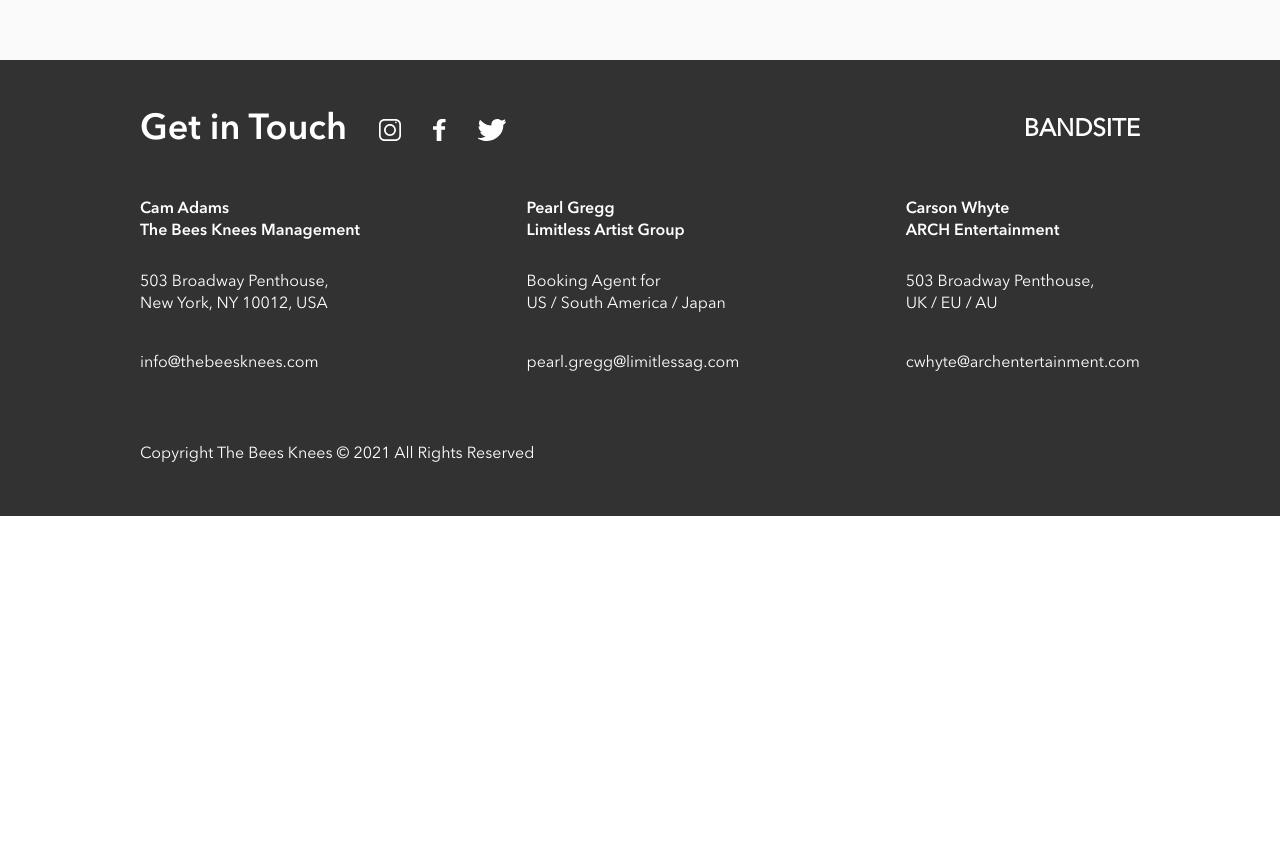
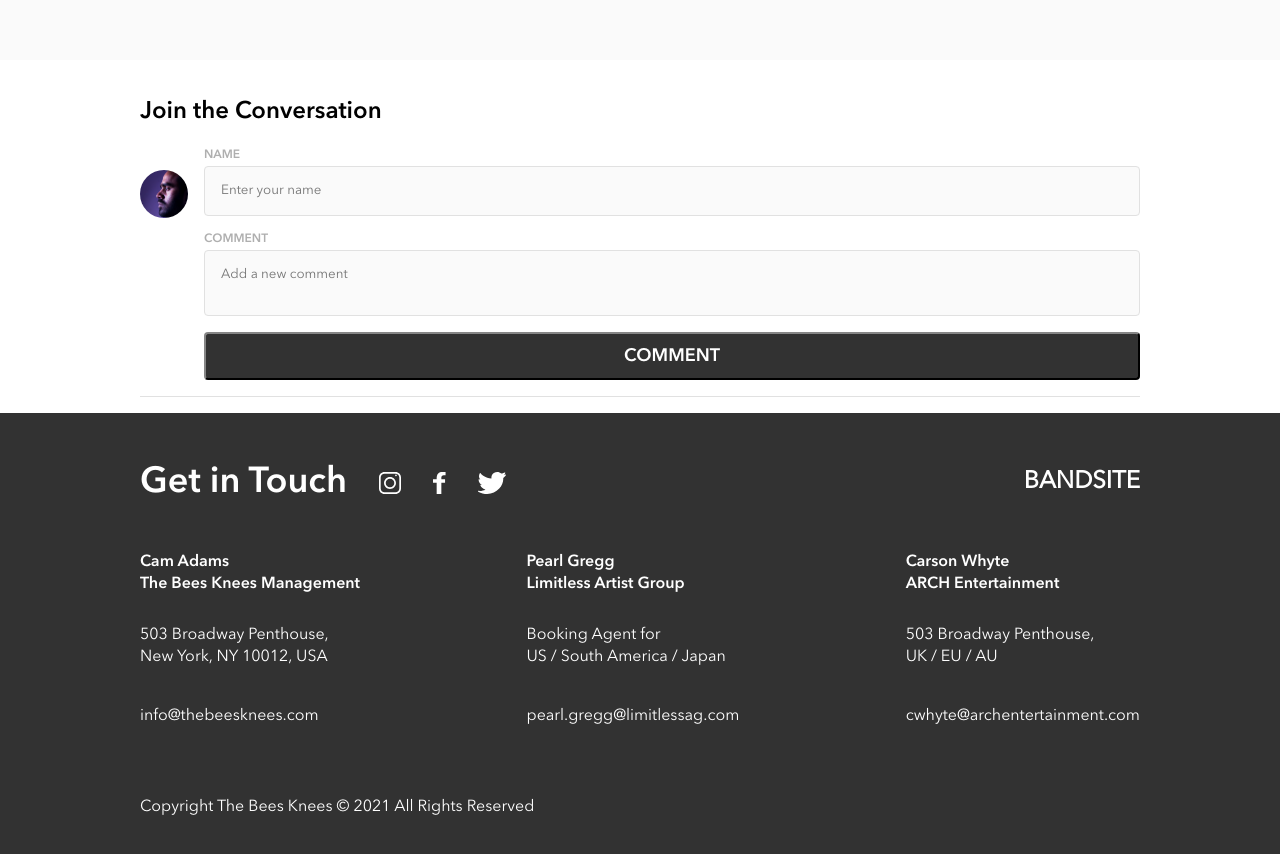
Before and after one commit to SimonMilord/bandsite, a plain HTML site: page index.html in a window 1280 px wide. Shown: the part 2417-3271 px from the top of the page. Before the commit the page ends 2933 px from the top, so only its background shows below. Drawn offline with Linux system fonts and the light colour scheme.

Commit message:
added html portion of the comment section on the bio page with the styling

```diff
--- a/index.html
+++ b/index.html
@@ -69,6 +69,27 @@
         </div>
       </div>
     </section>
+
+    <!-- COMMENTS SECTION AKA JOIN THE CONVERSATION -->
+    <section class="comments">
+      <div class="comments__wrapper">
+        <h2 class="comments__title subheader">Join the Conversation</h2>
+        <div class="comments__container">
+          <div class="comments__avatar-box">
+            <div class="comments__avatar"></div>
+          </div>
+          <div class="comments__form-box">
+            <form class="comments__form">
+              <label class="comments__label">Name<input class="comments__name" type="text" name="user_name" placeholder="Enter your name"></label>
+              <label class="comments__label">Comment<textarea class="comments__comment" name="user__comment" placeholder="Add a new comment"></textarea></label>
+              <button class="comments__btn" type="button">Comment</button>
+            </form>
+          </div>
+        </div>
+        <!-- TO INSERT COMMENTS DYNAMICALLY IN JS -->
+        <ul class="comments__list"></ul>
+      </div>
+    </section>
   </main>
 
   <!-- FOOTER SECTION -->
--- a/styles/bio.scss
+++ b/styles/bio.scss
@@ -30,6 +30,7 @@ body {
 .footer__wrapper,
 .about__wrapper,
 .shows__wrapper,
+.comments__wrapper,
 .wrapper {
   max-width: 62.5rem;
   margin: 0 auto;
@@ -44,9 +45,11 @@ body {
   font-weight: 700;
   display: flex;
   align-items: center;
+  margin-top: 1rem;
 
   @include tablet {
     padding-left: 0;
+    margin-top: 0;
   }
 }
 
@@ -302,6 +305,72 @@ body {
   }
 }
 
+// JOIN THE CONVERSATION SECTION (COMMENTS SECTION)
+
+.comments {
+  padding: 1rem;
+  .comments__wrapper {
+    @include divider;
+
+    .comments__title {
+
+    }
+    .comments__container {
+      display: flex;
+      justify-content: flex-start;
+
+      .comments__avatar {
+        background-color: $Mercury;
+        background-image: url(../assets/Images/Mohan-muruge.jpg);
+        height: 2.25rem;
+        width: 2.25rem;
+        background-position: center left;
+        background-size: cover;
+        border-radius: 50%;
+        margin: 1.375rem 1rem 0rem 0rem;
+
+        @include tablet {
+          width: 3rem;
+          height: 3rem;
+        }
+      }
+
+      .comments__form-box {
+        width: 100%;
+
+        .comments__form {
+          display: flex;
+          flex-direction: column;
+
+          .comments__label {
+            @include label;
+
+            .comments__name {
+              @include field;
+              margin: 4px 0px 16px 0px;
+            }
+            .comments__comment {
+              resize: none;
+              @include field;
+              margin: 4px 0px 16px 0px;
+            }
+          }
+          .comments__btn {
+            @include button;
+          }
+        }
+      }
+    }
+    .comments__list {
+
+      .comments__li {
+
+      }
+    }
+  }
+}
+
+
 // FOOTER SECTION
 footer {
   background-color: $BandSite-Black;
--- a/styles/partials/_mixin.scss
+++ b/styles/partials/_mixin.scss
@@ -36,3 +36,28 @@
   border-radius: 4px;
   border-color: $BandSite-Black;
 }
+
+@mixin label {
+  display: flex;
+  flex-direction: column;
+  color: $Silver;
+  text-transform: uppercase;
+  font-family: 'AvenirNextLT-demi';
+  font-size: 0.75rem;
+}
+
+@mixin field {
+  min-height: 2.25rem;
+  width: 100%;
+  border-radius: 4px;
+  padding: 0.75rem;
+  background-color: $Alabaster;
+  color: $BandSite-Black;
+  border: 1px solid $Mercury;
+  font-family: 'AvenirNextLT-regular';
+
+  @include tablet {
+    min-height: 3rem;
+    padding: 1rem;
+  }
+}
```
Also changed, not shown: styles/bio.css.
